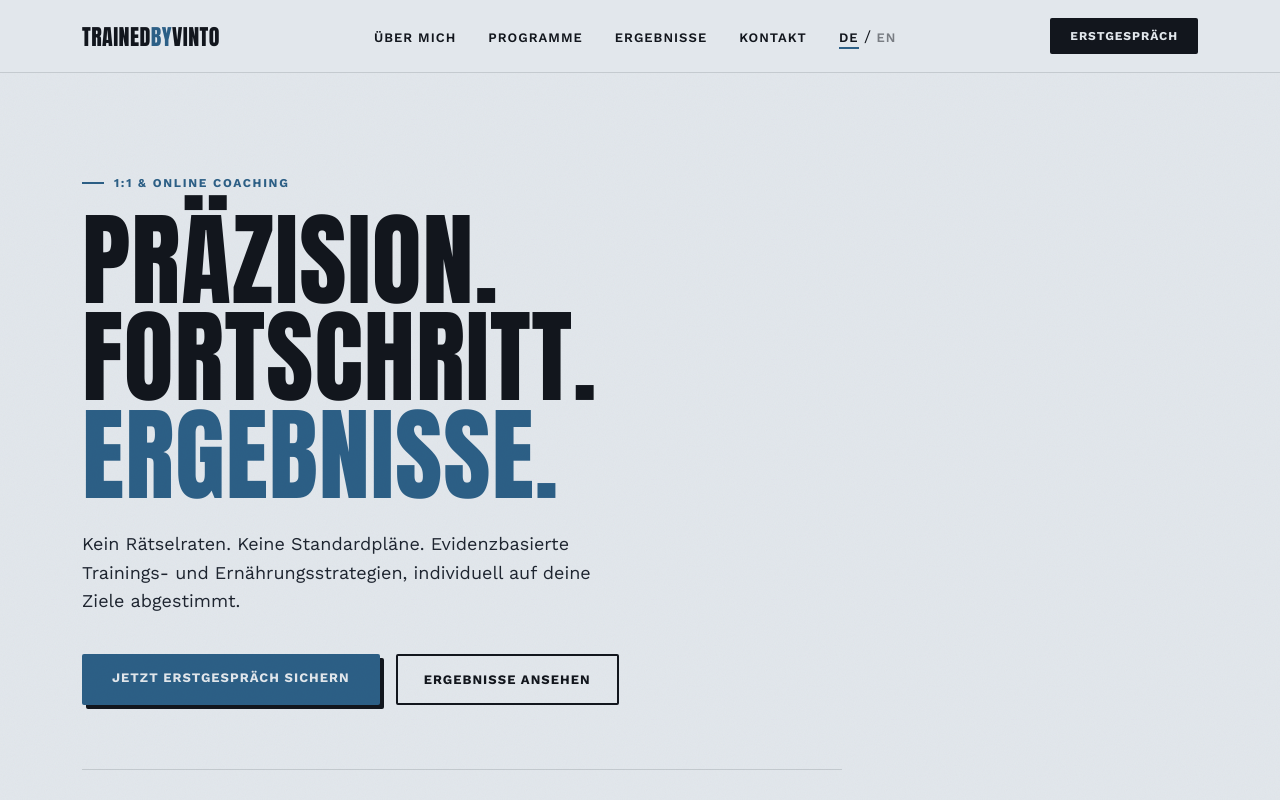
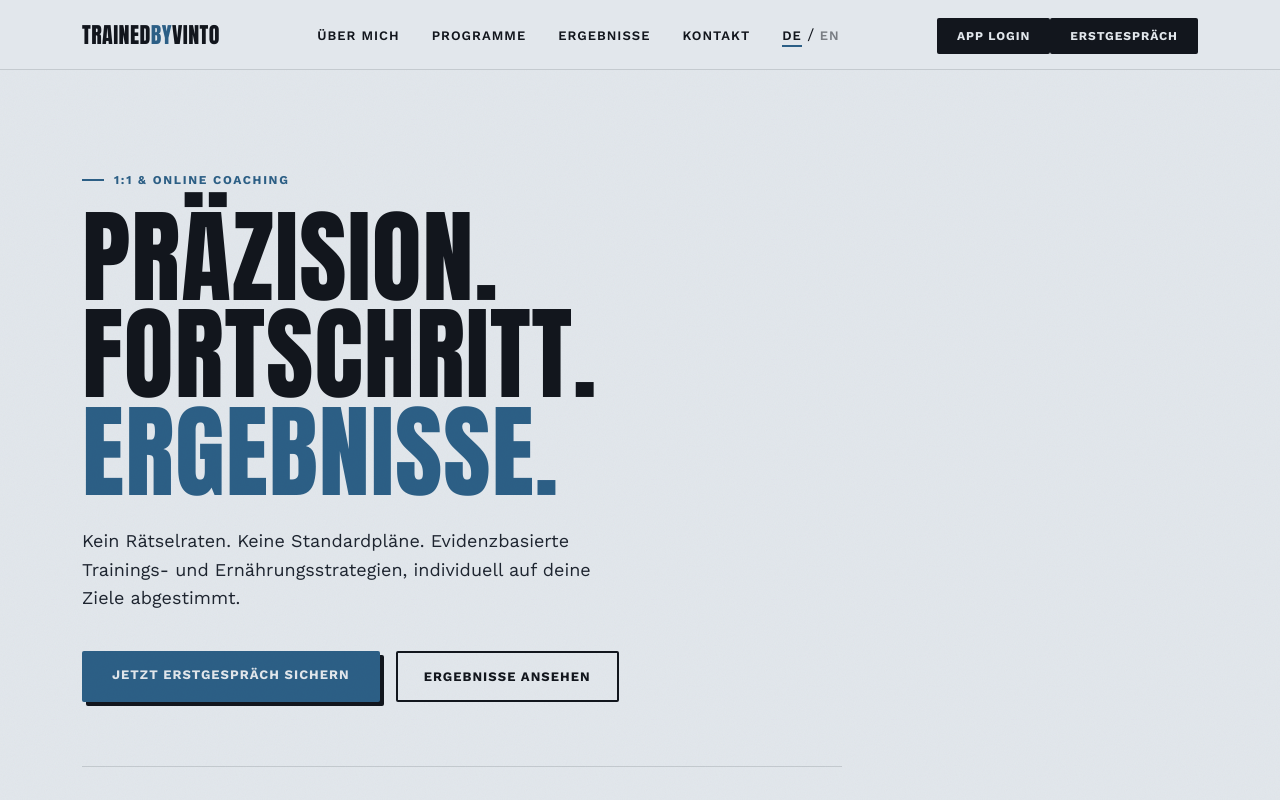
Before and after one commit to trainedbyvinto/trainedbyvinto, a React (Vite) app: page / in a window 1280 px wide. Shown: the top 800 px of the page. Built offline with nearby package versions, Linux system fonts and the light colour scheme.

Commit message:
Add files via upload

```diff
--- a/src/components/Header.jsx
+++ b/src/components/Header.jsx
@@ -32,13 +32,33 @@
           <li><Link to={t('paths.results')}>{t('nav.results')}</Link></li>
           <li><Link to={t('paths.contact')}>{t('nav.contact')}</Link></li>
           <li className="navlinks-cta"><Link className="navcta" to={t('paths.contact')}>{t('nav.cta')}</Link></li>
+          <li className="navlinks-cta">
+            <a
+              className="navcta navcta-outline"
+              href="https://app.trainedbyvinto.com/login"
+              target="_blank"
+              rel="noopener noreferrer"
+            >
+              App Login
+            </a>
+          </li>
           <li className="lang-switch">
             <Link to={getAlternatePath(location.pathname, 'de')} className={i18n.language === 'de' ? 'active' : ''}>DE</Link>
             {' / '}
             <Link to={getAlternatePath(location.pathname, 'en')} className={i18n.language === 'en' ? 'active' : ''}>EN</Link>
           </li>
         </ul>
-        <Link className="navcta navcta-desktop" to={t('paths.contact')}>{t('nav.cta')}</Link>
+        <div className="nav-ctas-desktop">
+          <a
+            className="navcta navcta-outline navcta-desktop"
+            href="https://app.trainedbyvinto.com/login"
+            target="_blank"
+            rel="noopener noreferrer"
+          >
+            App Login
+          </a>
+          <Link className="navcta navcta-desktop" to={t('paths.contact')}>{t('nav.cta')}</Link>
+        </div>
       </nav>
     </header>
   )
```
